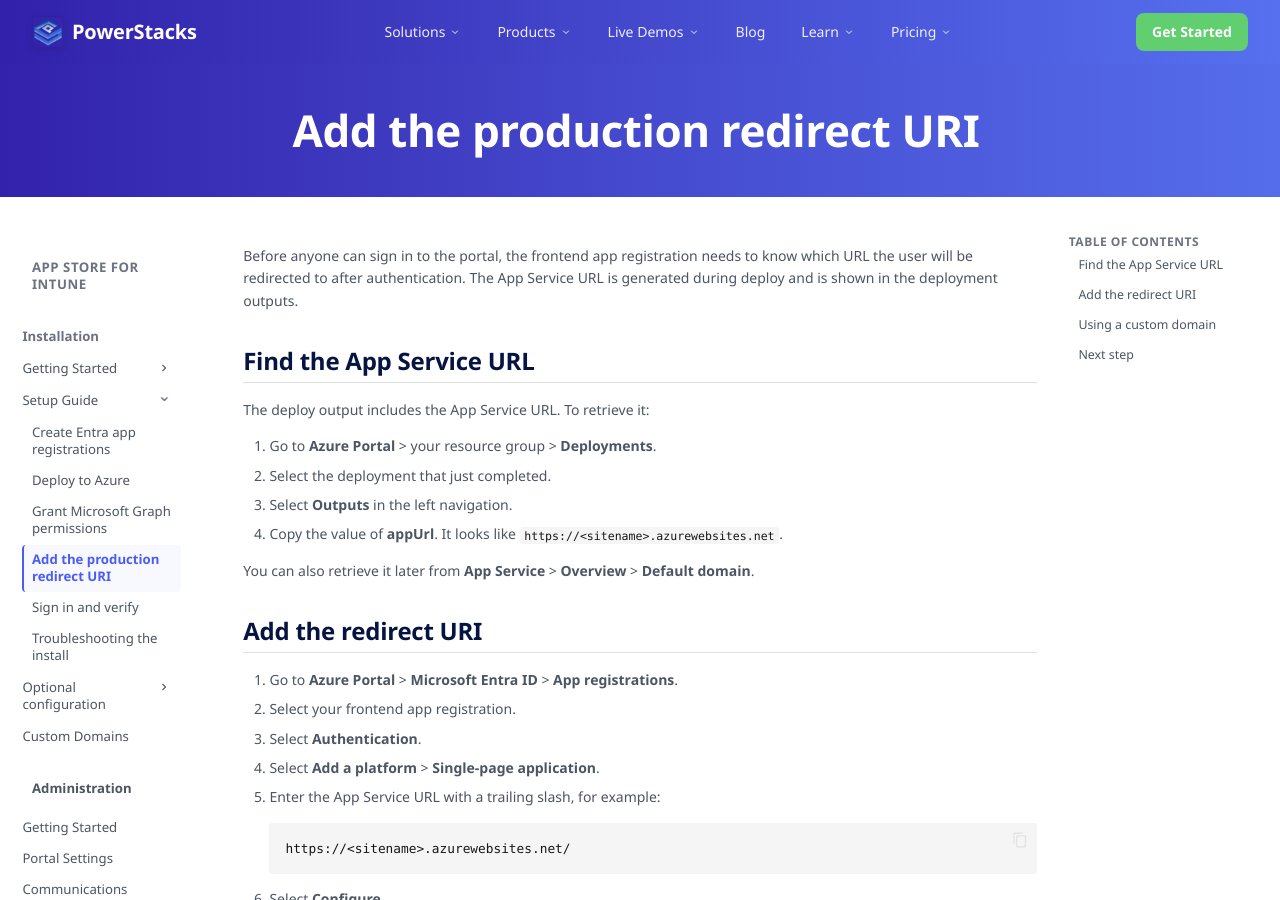
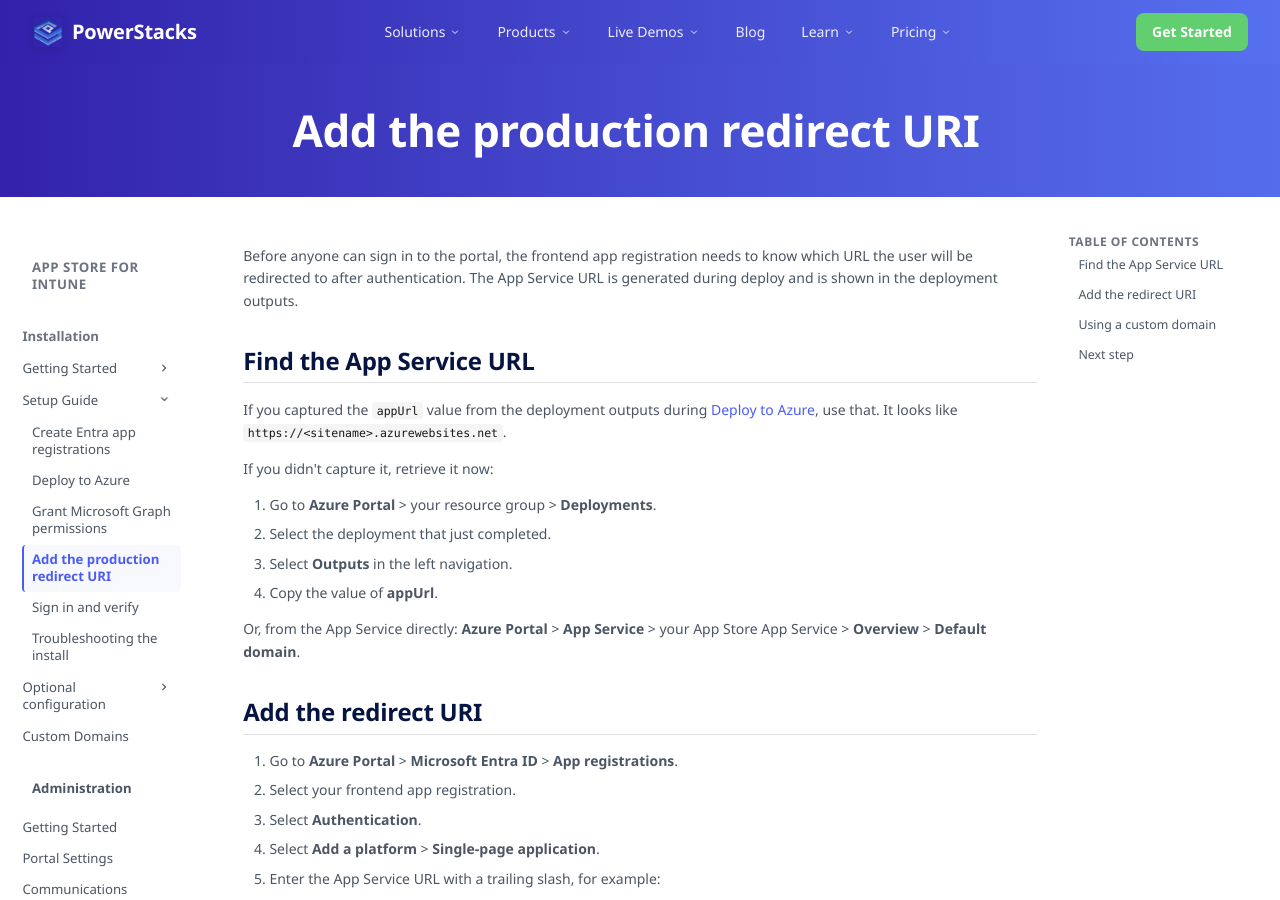
Before and after one commit to powerstacks-corp/powerstacks-docs, an MkDocs documentation site: the page built from docs/app-store-for-intune/installation/setup-guide/add-redirect-uri.md, in a window 1280 px wide and 900 px high. Built offline with MkDocs 1.6.1 and Material for MkDocs 9.7.7, drawn with Linux system fonts in a browser that asks for light colours.

Commit message:
app-store docs: cross-reference the deploy outputs from add-redirect-uri
If the customer captured the appUrl from the deployment Outputs blade
during the Deploy to Azure step, they can use that directly instead of
walking back through the portal. Keep the existing retrieval steps as
a fallback for anyone who didn't capture it, plus the App Service
Overview path as a third option.

```diff
--- a/docs/app-store-for-intune/installation/setup-guide/add-redirect-uri.md
+++ b/docs/app-store-for-intune/installation/setup-guide/add-redirect-uri.md
@@ -9,14 +9,16 @@
 
 ## Find the App Service URL
 
-The deploy output includes the App Service URL. To retrieve it:
+If you captured the `appUrl` value from the deployment outputs during [Deploy to Azure](deploy-to-azure.md#capture-the-deployment-outputs), use that. It looks like `https://<sitename>.azurewebsites.net`.
+
+If you didn't capture it, retrieve it now:
 
 1. Go to **Azure Portal** > your resource group > **Deployments**.
 2. Select the deployment that just completed.
 3. Select **Outputs** in the left navigation.
-4. Copy the value of **appUrl**. It looks like `https://<sitename>.azurewebsites.net`.
+4. Copy the value of **appUrl**.
 
-You can also retrieve it later from **App Service** > **Overview** > **Default domain**.
+Or, from the App Service directly: **Azure Portal** > **App Service** > your App Store App Service > **Overview** > **Default domain**.
 
 ## Add the redirect URI
 
```
